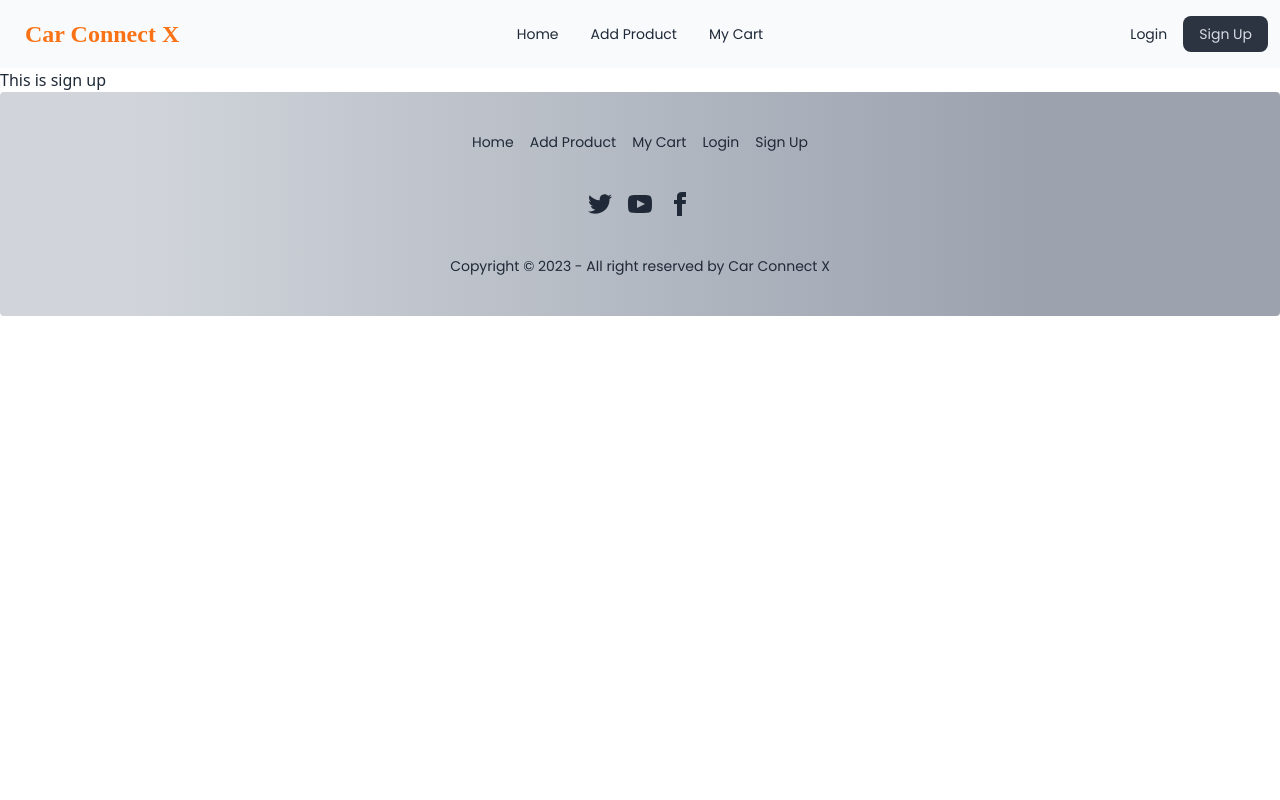
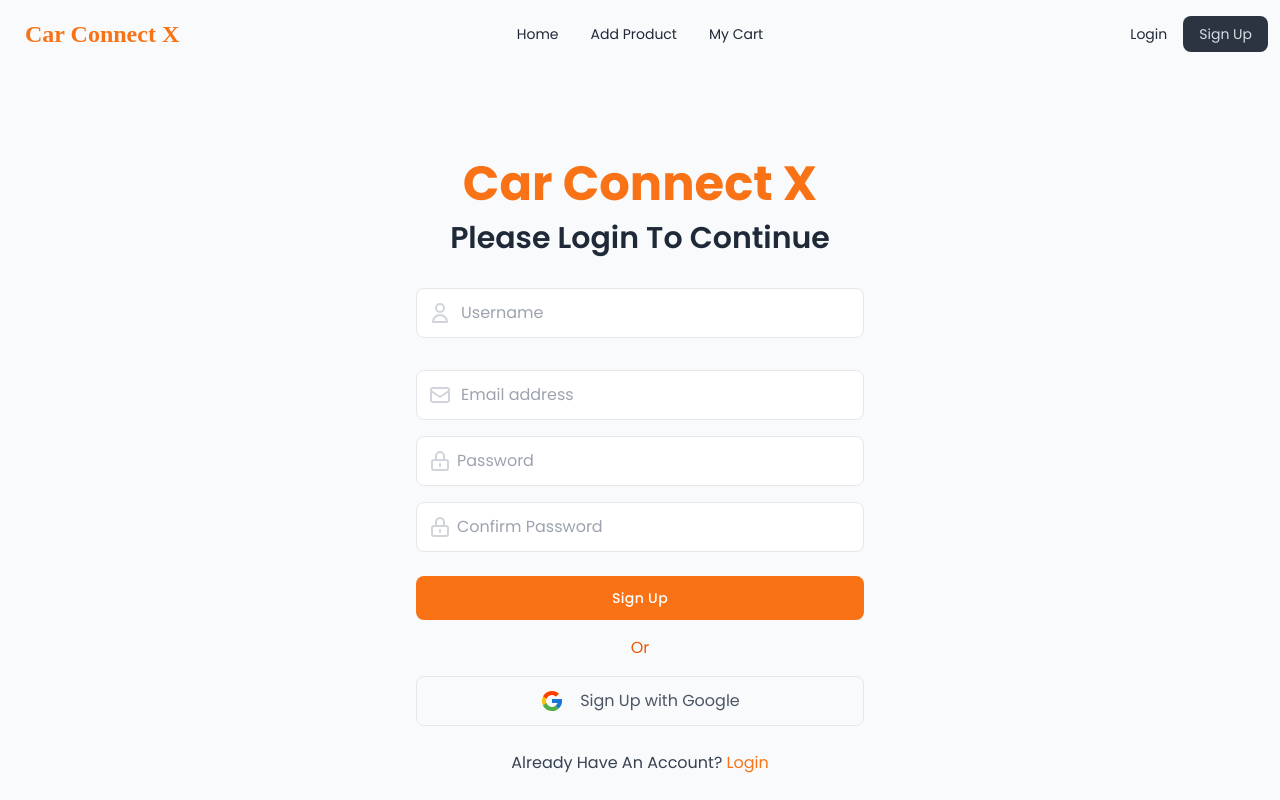
Before and after one commit to Sadid-Hasan/brand-shop-client, a React (Vite) app: page /signup in a window 1280 px wide. Shown: the top 800 px of the page. Built offline with nearby package versions, Linux system fonts and the light colour scheme; a web font is replaced by a local one.

Commit message:
Sign Up Page Completed

```diff
--- a/src/pages/Login.jsx
+++ b/src/pages/Login.jsx
@@ -1,4 +1,4 @@
-import React from 'react';
+
 import { Link } from 'react-router-dom';
 
 const Login = () => {
@@ -12,8 +12,8 @@
 
             <div className="relative flex items-center mt-8">
                 <span className="absolute">
-                    <svg xmlns="http://www.w3.org/2000/svg" className="w-6 h-6 mx-3 text-gray-300 dark:text-gray-500" fill="none" viewBox="0 0 24 24" stroke="currentColor" stroke-width="2">
-                        <path stroke-linecap="round" stroke-linejoin="round" d="M3 8l7.89 5.26a2 2 0 002.22 0L21 8M5 19h14a2 2 0 002-2V7a2 2 0 00-2-2H5a2 2 0 00-2 2v10a2 2 0 002 2z" />
+                    <svg xmlns="http://www.w3.org/2000/svg" className="w-6 h-6 mx-3 text-gray-300 dark:text-gray-500" fill="none" viewBox="0 0 24 24" stroke="currentColor" strokeWidth="2">
+                        <path strokeLinecap="round" strokeLinejoin="round" d="M3 8l7.89 5.26a2 2 0 002.22 0L21 8M5 19h14a2 2 0 002-2V7a2 2 0 00-2-2H5a2 2 0 00-2 2v10a2 2 0 002 2z" />
                     </svg>
                 </span>
 
@@ -22,8 +22,8 @@
 
             <div className="relative flex items-center mt-4">
                 <span className="absolute">
-                    <svg xmlns="http://www.w3.org/2000/svg" className="w-6 h-6 mx-3 text-gray-300 dark:text-gray-500" fill="none" viewBox="0 0 24 24" stroke="currentColor" stroke-width="2">
-                        <path stroke-linecap="round" stroke-linejoin="round" d="M12 15v2m-6 4h12a2 2 0 002-2v-6a2 2 0 00-2-2H6a2 2 0 00-2 2v6a2 2 0 002 2zm10-10V7a4 4 0 00-8 0v4h8z" />
+                    <svg xmlns="http://www.w3.org/2000/svg" className="w-6 h-6 mx-3 text-gray-300 dark:text-gray-500" fill="none" viewBox="0 0 24 24" stroke="currentColor" strokeWidth="2">
+                        <path strokeLinecap="round" strokeLinejoin="round" d="M12 15v2m-6 4h12a2 2 0 002-2v-6a2 2 0 00-2-2H6a2 2 0 00-2 2v6a2 2 0 002 2zm10-10V7a4 4 0 00-8 0v4h8z" />
                     </svg>
                 </span>
 
--- a/src/pages/Signup.jsx
+++ b/src/pages/Signup.jsx
@@ -1,9 +1,80 @@
-import React from 'react';
+import { Link } from 'react-router-dom';
 
 const Signup = () => {
     return (
         <div>
-            <h1>This is sign up</h1>
+            <section className="bg-slate-50 dark:bg-gray-900 font-poppins">
+    <div className="container flex items-center justify-center min-h-screen px-6 mx-auto">
+        <form className="w-full max-w-md">
+            <h1 className=" text-center  font-bold text-orange-500 normal-case text-5xl">Car Connect X</h1>
+            <h1 className="mt-3 text-center text-2xl font-semibold text-gray-800 capitalize sm:text-3xl dark:text-white">Please Login To continue</h1>
+
+            <div className="relative flex items-center mt-8">
+                <span className="absolute">
+                    <svg xmlns="http://www.w3.org/2000/svg" className="w-6 h-6 mx-3 text-gray-300 dark:text-gray-500" fill="none" viewBox="0 0 24 24" stroke="currentColor" strokeWidth="2">
+                        <path strokeLinecap="round" strokeLinejoin="round" d="M16 7a4 4 0 11-8 0 4 4 0 018 0zM12 14a7 7 0 00-7 7h14a7 7 0 00-7-7z" />
+                    </svg>
+                </span>
+
+                <input type="text" className="block w-full py-3 text-gray-700 bg-white border rounded-lg px-11 dark:bg-gray-900 dark:text-gray-300 dark:border-gray-600 focus:border-blue-400 dark:focus:border-blue-300 focus:ring-blue-300 focus:outline-none focus:ring focus:ring-opacity-40" placeholder="Username"/>
+            </div>
+
+            <div className="relative flex items-center mt-8">
+                <span className="absolute">
+                    <svg xmlns="http://www.w3.org/2000/svg" className="w-6 h-6 mx-3 text-gray-300 dark:text-gray-500" fill="none" viewBox="0 0 24 24" stroke="currentColor" strokeWidth="2">
+                        <path strokeLinecap="round" strokeLinejoin="round" d="M3 8l7.89 5.26a2 2 0 002.22 0L21 8M5 19h14a2 2 0 002-2V7a2 2 0 00-2-2H5a2 2 0 00-2 2v10a2 2 0 002 2z" />
+                    </svg>
+                </span>
+
+                <input type="email" className="block w-full py-3 text-gray-700 bg-white border rounded-lg px-11 dark:bg-gray-900 dark:text-gray-300 dark:border-gray-600 focus:border-orange-400 dark:focus:border-orange-300 focus:ring-orange-300 focus:outline-none focus:ring focus:ring-opacity-40" placeholder="Email address"/>
+            </div>
+
+            <div className="relative flex items-center mt-4">
+                <span className="absolute">
+                    <svg xmlns="http://www.w3.org/2000/svg" className="w-6 h-6 mx-3 text-gray-300 dark:text-gray-500" fill="none" viewBox="0 0 24 24" stroke="currentColor" strokeWidth="2">
+                        <path strokeLinecap="round" strokeLinejoin="round" d="M12 15v2m-6 4h12a2 2 0 002-2v-6a2 2 0 00-2-2H6a2 2 0 00-2 2v6a2 2 0 002 2zm10-10V7a4 4 0 00-8 0v4h8z" />
+                    </svg>
+                </span>
+
+                <input type="password" className="block w-full px-10 py-3 text-gray-700 bg-white border rounded-lg dark:bg-gray-900 dark:text-gray-300 dark:border-gray-600 focus:border-orange-400 dark:focus:border-orange-300 focus:ring-orange-300 focus:outline-none focus:ring focus:ring-opacity-40" placeholder="Password"/>
+            </div>
+            <div className="relative flex items-center mt-4">
+                <span className="absolute">
+                    <svg xmlns="http://www.w3.org/2000/svg" className="w-6 h-6 mx-3 text-gray-300 dark:text-gray-500" fill="none" viewBox="0 0 24 24" stroke="currentColor" strokeWidth="2">
+                        <path strokeLinecap="round" strokeLinejoin="round" d="M12 15v2m-6 4h12a2 2 0 002-2v-6a2 2 0 00-2-2H6a2 2 0 00-2 2v6a2 2 0 002 2zm10-10V7a4 4 0 00-8 0v4h8z" />
+                    </svg>
+                </span>
+
+                <input type="password" className="block w-full px-10 py-3 text-gray-700 bg-white border rounded-lg dark:bg-gray-900 dark:text-gray-300 dark:border-gray-600 focus:border-orange-400 dark:focus:border-orange-300 focus:ring-orange-300 focus:outline-none focus:ring focus:ring-opacity-40" placeholder="Confirm Password"/>
+            </div>
+
+            <div className="mt-6">
+                <button className="w-full px-6 py-3 text-sm font-medium tracking-wide text-white capitalize transition-colors duration-300 transform bg-orange-500 rounded-lg hover:bg-orange-400 focus:outline-none focus:ring focus:ring-orange-300 focus:ring-opacity-50">
+                    Sign Up
+                </button>
+
+                <p className="mt-4 text-center text-orange-600 dark:text-gray-400"> Or </p>
+
+                <a href="#" className="flex items-center justify-center px-6 py-3 mt-4 text-gray-600 transition-colors duration-300 transform border rounded-lg dark:border-gray-700 dark:text-gray-200 hover:bg-gray-50 dark:hover:bg-gray-600">
+                    <svg className="w-6 h-6 mx-2" viewBox="0 0 40 40">
+                        <path d="M36.3425 16.7358H35V16.6667H20V23.3333H29.4192C28.045 27.2142 24.3525 30 20 30C14.4775 30 10 25.5225 10 20C10 14.4775 14.4775 9.99999 20 9.99999C22.5492 9.99999 24.8683 10.9617 26.6342 12.5325L31.3483 7.81833C28.3717 5.04416 24.39 3.33333 20 3.33333C10.7958 3.33333 3.33335 10.7958 3.33335 20C3.33335 29.2042 10.7958 36.6667 20 36.6667C29.2042 36.6667 36.6667 29.2042 36.6667 20C36.6667 18.8825 36.5517 17.7917 36.3425 16.7358Z" fill="#FFC107" />
+                        <path d="M5.25497 12.2425L10.7308 16.2583C12.2125 12.59 15.8008 9.99999 20 9.99999C22.5491 9.99999 24.8683 10.9617 26.6341 12.5325L31.3483 7.81833C28.3716 5.04416 24.39 3.33333 20 3.33333C13.5983 3.33333 8.04663 6.94749 5.25497 12.2425Z" fill="#FF3D00" />
+                        <path d="M20 36.6667C24.305 36.6667 28.2167 35.0192 31.1742 32.34L26.0159 27.975C24.3425 29.2425 22.2625 30 20 30C15.665 30 11.9842 27.2359 10.5975 23.3784L5.16254 27.5659C7.92087 32.9634 13.5225 36.6667 20 36.6667Z" fill="#4CAF50" />
+                        <path d="M36.3425 16.7358H35V16.6667H20V23.3333H29.4192C28.7592 25.1975 27.56 26.805 26.0133 27.9758C26.0142 27.975 26.015 27.975 26.0158 27.9742L31.1742 32.3392C30.8092 32.6708 36.6667 28.3333 36.6667 20C36.6667 18.8825 36.5517 17.7917 36.3425 16.7358Z" fill="#1976D2" />
+                    </svg>
+
+                    <span className="mx-2">Sign Up with Google</span>
+                </a>
+
+                <div className="mt-6 text-center ">
+                <p className="mt-4 block text-center text-base font-normal leading-relaxed text-gray-700 antialiased">
+                    Already Have An Account? <Link className='text-orange-500' to='/login'>Login</Link>
+                </p>
+                </div>
+            </div>
+        </form>
+    </div>
+</section>
         </div>
     );
 };
```
